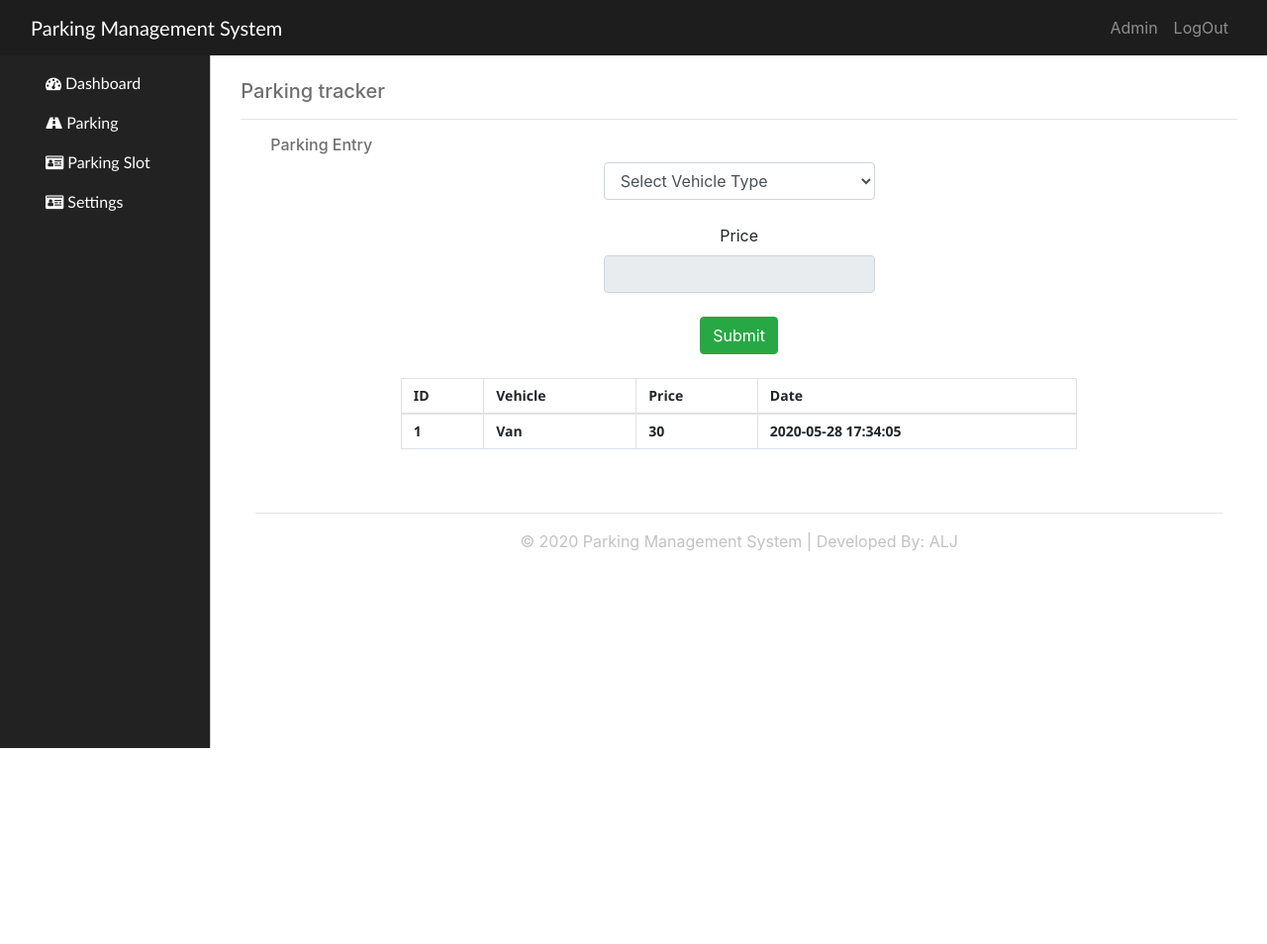
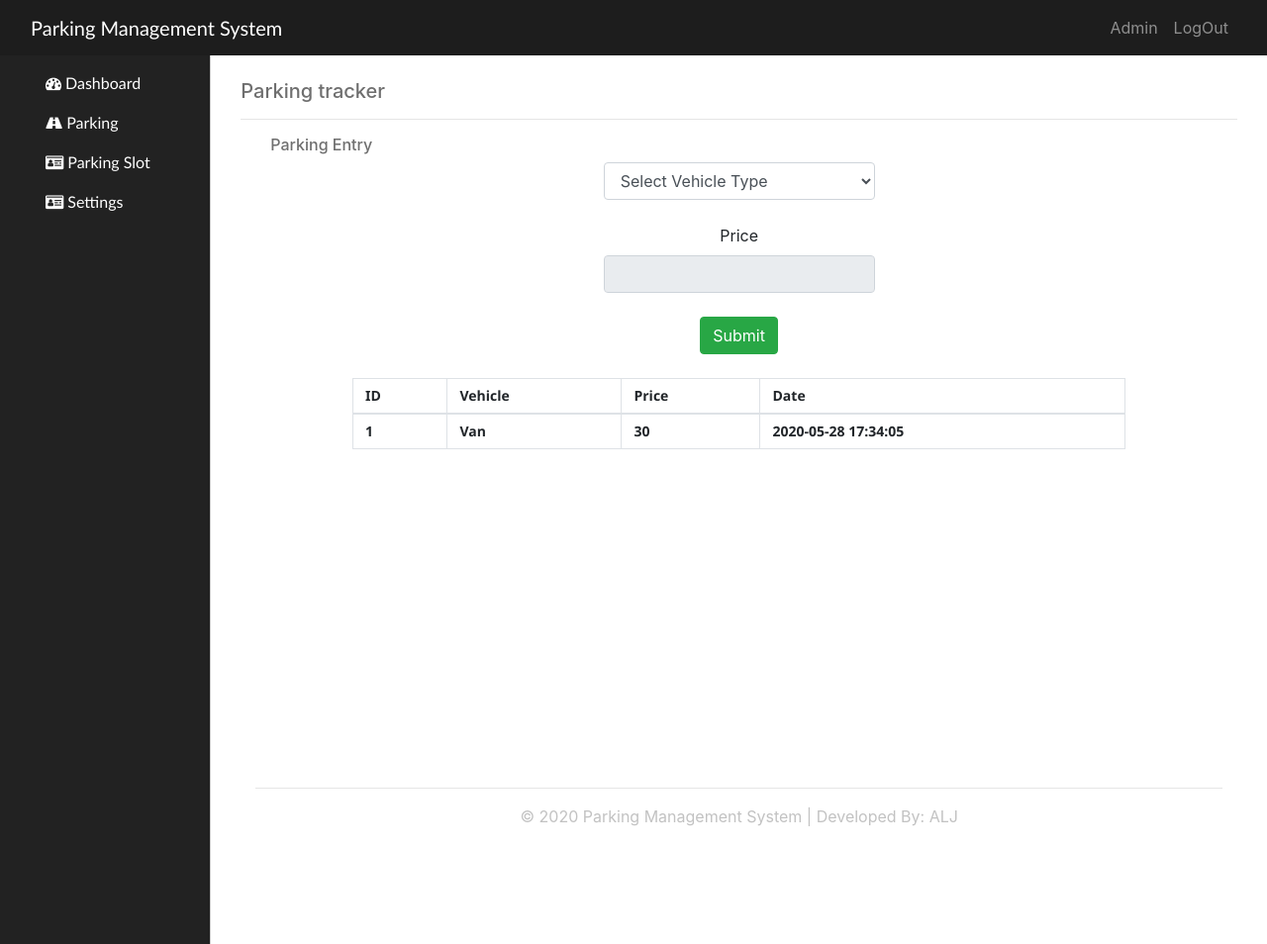
Before and after one commit to alexjay1997/Parking-Management-System, a PHP site: page /parking.panel.php in a window 1280 px wide. Shown: the whole page at 99% size. Before the commit the page ends 756 px from the top, so only its background shows below. Run offline with PHP 8.4, Linux system fonts and the light colour scheme; data comes from the database, SQL or seed files in the repository; both versions use the stored data as it was after the commit; some libraries are stand-ins or nearby versions.

Commit message:
first update

```diff
--- a/assets/bootstrap-4.4.1-dist/css/custom.css
+++ b/assets/bootstrap-4.4.1-dist/css/custom.css
@@ -1,3 +1,8 @@
+body{
+max-width:1448px;
+margin:0 auto;
+
+}
 h4{
     font-size: 20px;
     font-family: 'Segoe UI', Tahoma, Geneva, Verdana, sans-serif;
@@ -12,15 +17,19 @@ h4{
     padding:15px;
  font-family: 'Gill Sans', 'Gill Sans MT', Calibri, 'Trebuchet MS', sans-serif;
 }
+.page-container{
+    height: 100%!important;
+
+}
 .wrapper{
-    height:700px!important;
+ height:898px!important;
 
 }
 .aside-nav{
 
     border-right:1px solid #cccccc;
     line-height: 40px;
-    height:100%!important;
+
     background: #222;
 
 
@@ -43,7 +52,7 @@ width:100%;
 }
 .aside-nav ul li,a{
     color:#ffffff;
-   ;
+
 }
 .aside-nav ul a{
     color:#ffffff;
@@ -51,7 +60,8 @@ width:100%;
 }
 
 .dash{
-    border:px solid red;
+
+    height:100%;
 
 
 }
@@ -64,8 +74,14 @@ background: forestgreen;
     .box3{
         background: orange;
         }
+        .table_data{
+            overflow: auto;
+            width:80%;
+            margin:0 auto;
+            height:350px;
+        }
         .table{
-            width:70%;
+            max-width:100%;
             margin:0 auto;
 
         }
--- a/functions/Insert.ent.php
+++ b/functions/Insert.ent.php
@@ -7,11 +7,10 @@ if(isset($_POST['Submit_btn'])){
 
     //--- Start--- select Lahat ng  parking entries
 
-    $conn_select_all_entry = new Select_class();
-    $num_rows_entry = $conn_select_all_entry->select_number_entry();
+
     //--- end---
 
-    // Select all Slots paring available
+    // Select all Slots parking available
     $conn_select_all_slots= new Select_class();
     $num_rows_slots = $conn_select_all_slots->select_all_slots();
     $num_rows_all_slots = mysqli_fetch_array($num_rows_slots);
@@ -25,6 +24,7 @@ $conn_add_entry =  new Insert_class ();
     $insert_entry =$conn_add_entry->insert_parking_entry($vehicle,$price);
     // End
 
+
     // --  Start -- slots available  bawasan ang available slot na row ng 1 kada insert ng bagong entry
     $slots = $num_rows_all_slots['available_slots'] - 1;
     $conn_update_slots = new Update_class();
--- a/parking.panel.php
+++ b/parking.panel.php
@@ -54,8 +54,8 @@ $read_all_parking_entry = $conn->select_all_entry();
                 <div class="container">
                 <nav class="navbar navbar-expand-md  navbar-dark">
                     <button class="navbar-toggler" type="button" data-toggle="collapse" data-target="#SideNav">
-    <span class="navbar-toggler-icon"></span>
-  </button>
+                        <span class="navbar-toggler-icon"></span>
+                        </button>
                         <br>
                         <div class="collapse navbar-collapse" id="SideNav">
                         <ul class="navbar-nav d-block">
@@ -73,7 +73,7 @@ $read_all_parking_entry = $conn->select_all_entry();
             </div>
 
 
-            <div class="col-md-10 dash justify-content-center">
+            <div class="col-lg-10 dash justify-content-center">
                 <div class="container"><br>
                     <h5 style="color:#6f6f6f;">Parking tracker</h5>
                     <hr>
@@ -107,6 +107,7 @@ $read_all_parking_entry = $conn->select_all_entry();
                     <!--table records of Entry-->
                     <br>
               <div class="container">
+            <section class="table_data">
   <table class="table table-bordered">
     <thead>
       <tr>
@@ -133,6 +134,7 @@ $read_all_parking_entry = $conn->select_all_entry();
       ?>
     </tbody>
   </table>
+</section>
 </div>
                     <br><br>
                       <div class="container text-center">
```
Also changed, not shown: db_pms.sql (+4 -6 lines), index.php (+4 -6 lines). Lines whose indentation alone changed are shown as unchanged.
